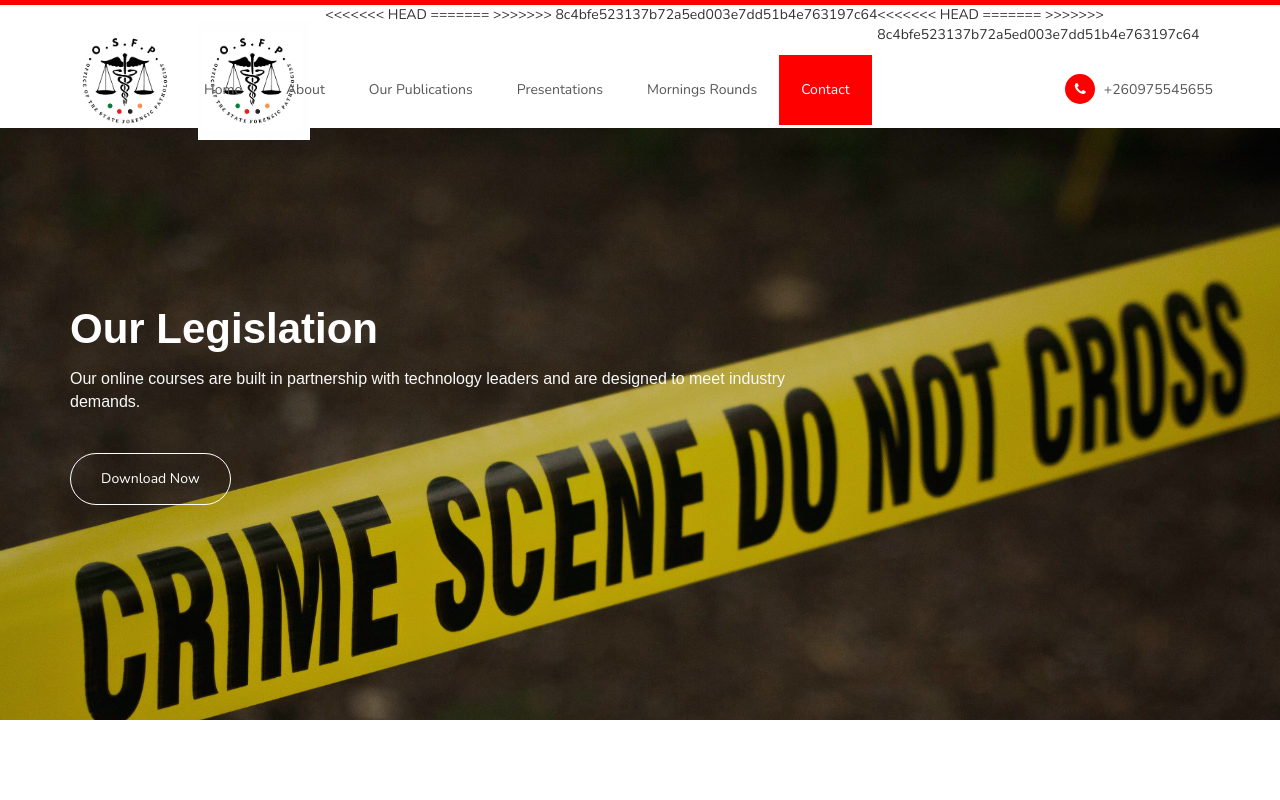
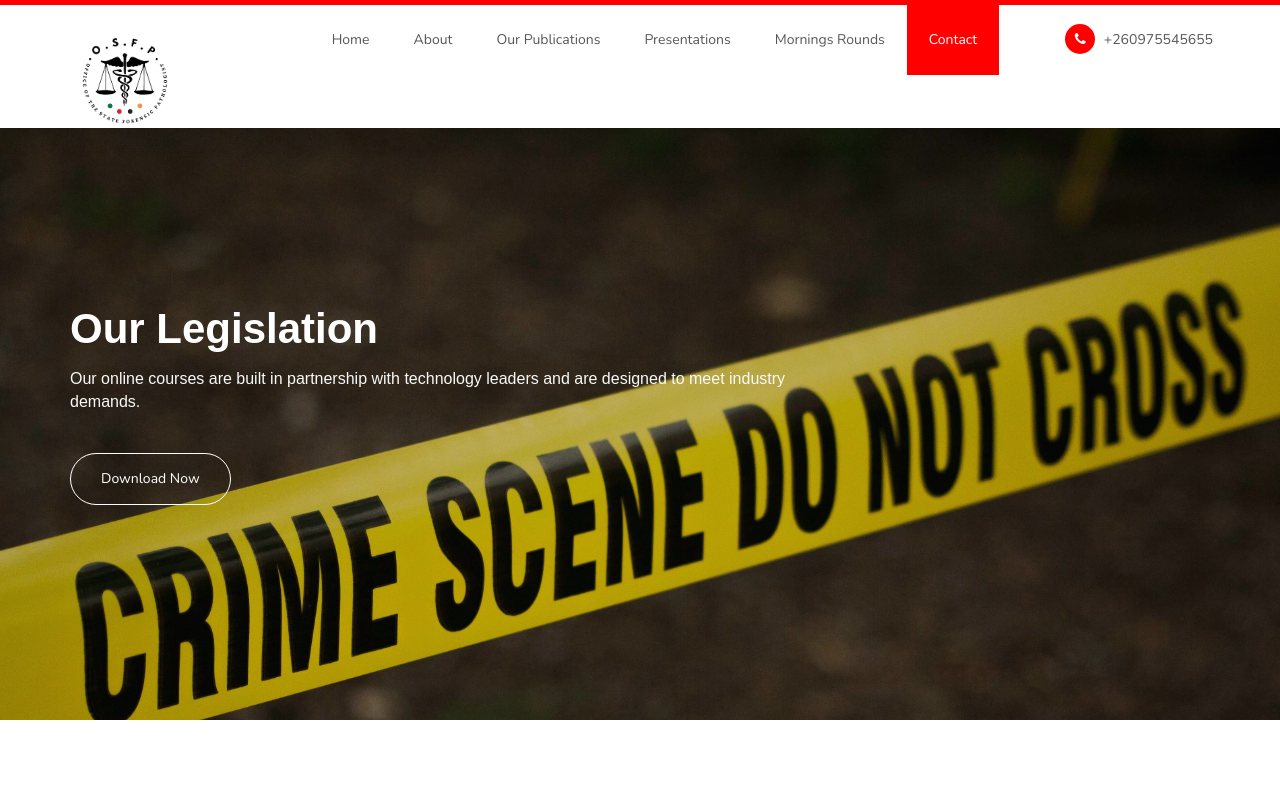
Before and after one commit to gift567/Department-of-Forensic.github.io, a plain HTML site: page index.html in a window 1280 px wide. Shown: the top 800 px of the page. Drawn offline with nearby package versions, Linux system fonts and the light colour scheme; a web font is replaced by a local one.

Commit message:
footer work

```diff
--- a/index.html
+++ b/index.html
@@ -50,21 +50,12 @@ https://templatemo.com/tm-516-known
                     </button>
 
                     <!-- lOGO TEXT HERE -->
-<<<<<<< HEAD
                     <a href="#" class="navbar-brand"> <img src="./images/logo-removebg-preview.png"></a>
-=======
-		               <a href="#" class="navbar-brand"> <img src="./images/logo.png"></a>
-
->>>>>>> 8c4bfe523137b72a5ed003e7dd51b4e763197c64
                </div>
 
                <!-- MENU LINKS -->
                <div class="collapse navbar-collapse">
-<<<<<<< HEAD
 
-=======
-
->>>>>>> 8c4bfe523137b72a5ed003e7dd51b4e763197c64
                     <ul class="nav navbar-nav navbar-nav-first">
                          <li><a href="#top" class="smoothScroll">Home</a></li>
                          <li><a href="#about" class="smoothScroll">About</a></li>
@@ -816,7 +807,7 @@ https://templatemo.com/tm-516-known
                               </ul>
 
                               <div class="copyright-text">
-                                   <p>Copyright &copy; 2025 Company Name</p>
+                                   <p>Copyright &copy; 2025 Ministry of Home Affairs & Internal Security Office of the State Forensic Pathologist.Internal Security Office of the State Forensic Pathologist</p>
 
                                    <p>Design: Bupe Kateule helped with TempMo</p>
                               </div>
```
